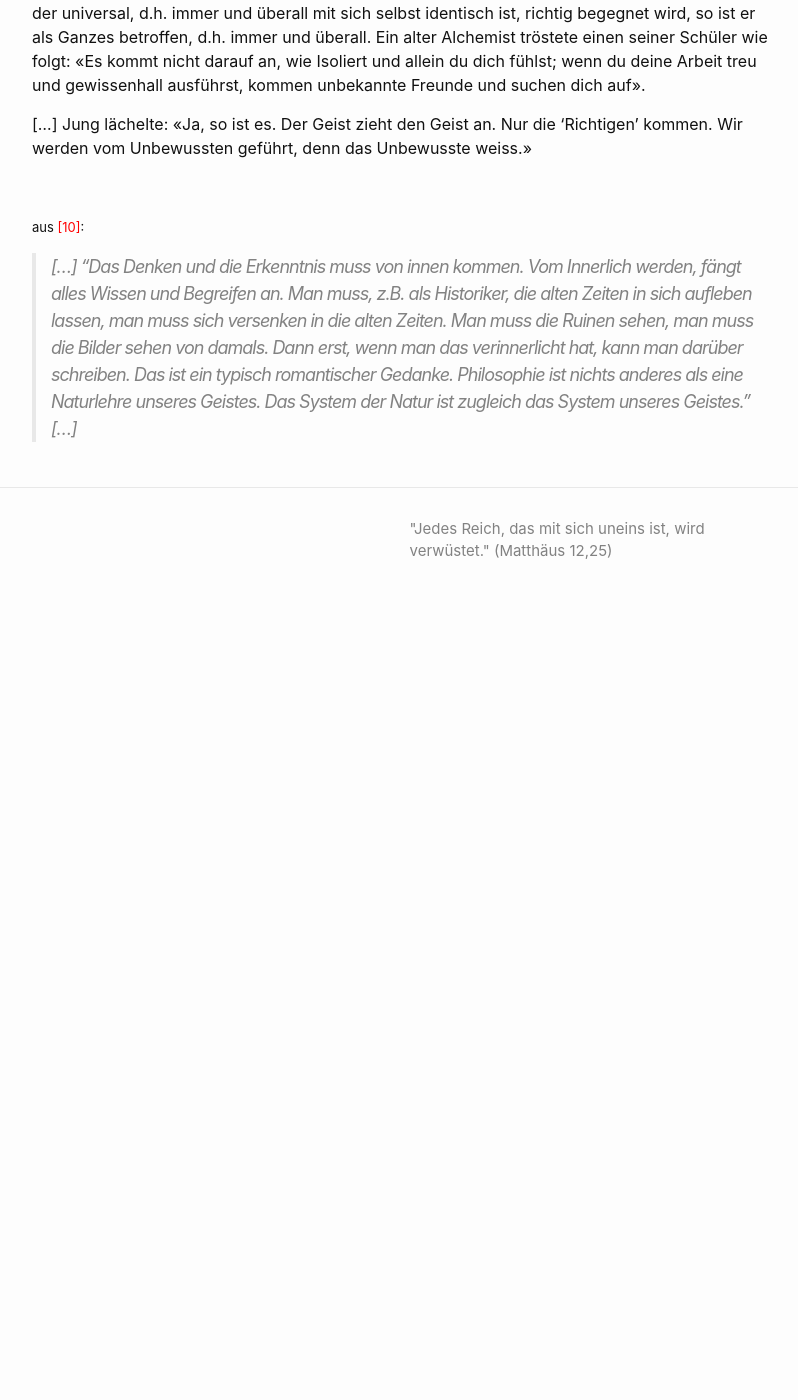
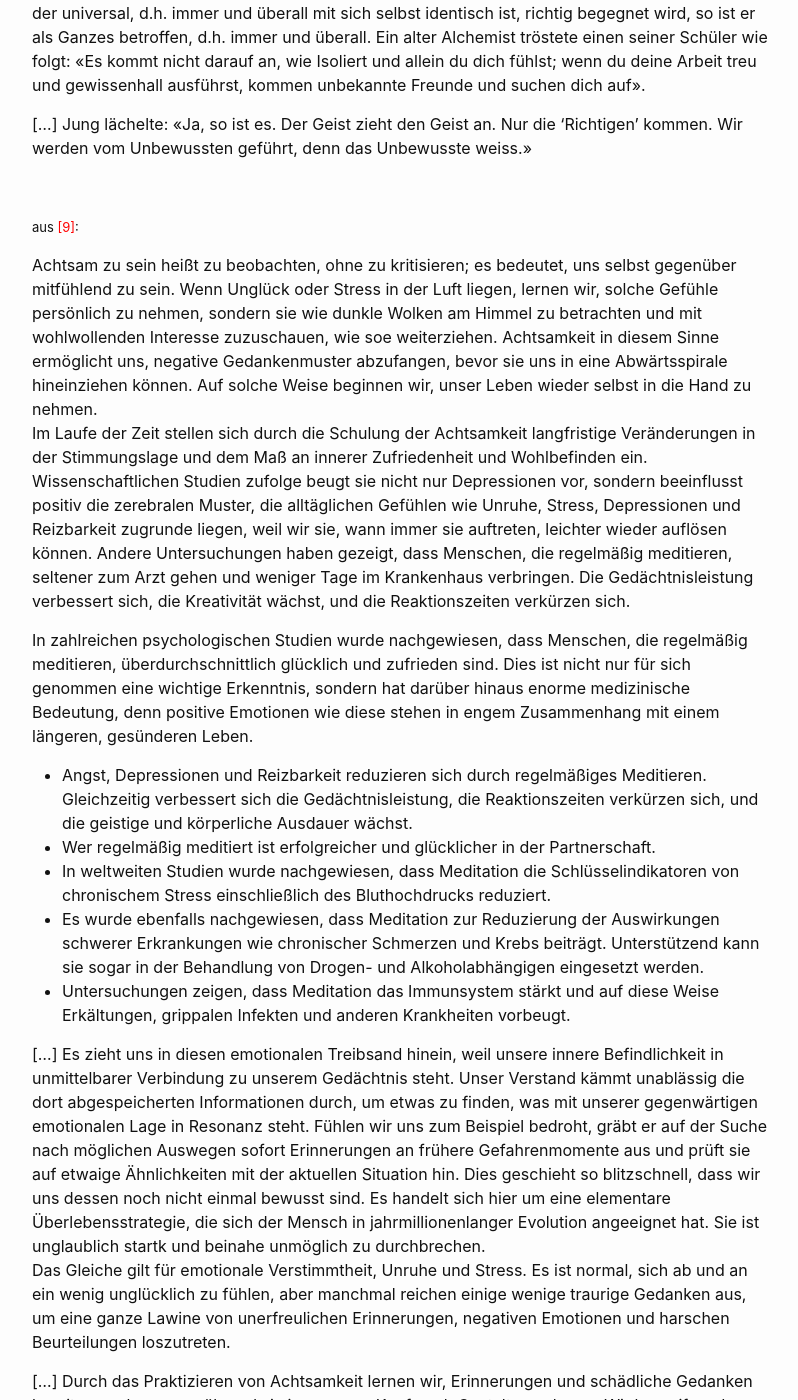
Before and after one commit to Hautaklyttn/-selbst-, a Jekyll site: the page built from docs/various.md, in a window 1280 px wide and 1400 px high, scrolled down 25464 px. Shown: the whole window, without its empty margins (238-1036 px from the left). Built offline with Jekyll 4.4.1, drawn with Linux system fonts in a browser that asks for light colours; before the commit the page ends 26087 px from its top, so only the background shows below that; some of the changed text lies outside the part shown.

Commit message:
Text update

```diff
--- a/docs/various.md
+++ b/docs/various.md
@@ -496,6 +496,27 @@ sowohl für die Schönheit der Bewegung oder die Schönheit eines persönlichen
 
 [...] Jung lächelte: «Ja, so ist es. Der Geist zieht den Geist an. Nur die 'Richtigen' kommen. Wir werden vom Unbewussten geführt, denn das Unbewusste weiss.»
 
+&nbsp;
+
+<a name="book9"></a> <font size="-1">aus <span style="color:red ">[9]</span>:</font>
+&nbsp;
+
+Achtsam zu sein heißt zu beobachten, ohne zu kritisieren; es bedeutet, uns selbst gegenüber mitfühlend zu sein. Wenn Unglück oder Stress in der Luft liegen, lernen wir, solche Gefühle persönlich zu nehmen, sondern sie wie dunkle Wolken am Himmel zu betrachten und mit wohlwollenden Interesse zuzuschauen, wie soe weiterziehen. Achtsamkeit in diesem Sinne ermöglicht uns, negative Gedankenmuster abzufangen, bevor sie uns in eine Abwärtsspirale hineinziehen können. Auf solche  Weise beginnen wir, unser Leben wieder selbst in die Hand zu nehmen.
+Im Laufe der Zeit stellen sich durch die Schulung der Achtsamkeit langfristige Veränderungen in der Stimmungslage und dem Maß an innerer Zufriedenheit und Wohlbefinden ein. Wissenschaftlichen Studien zufolge beugt sie nicht nur Depressionen vor, sondern beeinflusst positiv die zerebralen Muster, die alltäglichen Gefühlen wie Unruhe, Stress, Depressionen und Reizbarkeit zugrunde liegen, weil wir sie, wann immer sie auftreten, leichter wieder auflösen können. Andere Untersuchungen haben gezeigt, dass Menschen, die regelmäßig meditieren, seltener zum Arzt gehen und weniger Tage im Krankenhaus verbringen. Die Gedächtnisleistung verbessert sich, die Kreativität wächst, und die Reaktionszeiten verkürzen sich.
+
+In zahlreichen psychologischen Studien wurde nachgewiesen, dass Menschen, die regelmäßig meditieren, überdurchschnittlich glücklich und zufrieden sind. Dies ist nicht nur für sich genommen eine wichtige Erkenntnis, sondern hat darüber hinaus enorme medizinische Bedeutung, denn positive Emotionen wie diese stehen in engem Zusammenhang mit einem längeren, gesünderen Leben.
+  - Angst, Depressionen und Reizbarkeit reduzieren sich durch regelmäßiges Meditieren. Gleichzeitig verbessert sich die  Gedächtnisleistung, die Reaktionszeiten verkürzen sich, und die geistige und körperliche Ausdauer wächst.
+  - Wer regelmäßig meditiert ist erfolgreicher und glücklicher in der Partnerschaft.
+  - In weltweiten Studien wurde nachgewiesen, dass Meditation die Schlüsselindikatoren von chronischem Stress einschließlich des Bluthochdrucks reduziert.
+  - Es wurde ebenfalls nachgewiesen, dass Meditation zur Reduzierung der Auswirkungen schwerer Erkrankungen wie chronischer Schmerzen und Krebs beiträgt. Unterstützend kann sie sogar in der Behandlung von Drogen- und Alkoholabhängigen eingesetzt werden.
+  - Untersuchungen zeigen, dass Meditation das Immunsystem stärkt und auf diese Weise Erkältungen, grippalen Infekten und anderen Krankheiten vorbeugt.
+
+[...] Es zieht uns in diesen emotionalen Treibsand hinein, weil unsere innere Befindlichkeit in unmittelbarer Verbindung zu unserem Gedächtnis steht. Unser Verstand kämmt unablässig die dort abgespeicherten Informationen durch, um etwas zu finden, was mit unserer gegenwärtigen emotionalen Lage in Resonanz steht. Fühlen wir uns zum Beispiel bedroht, gräbt er auf der Suche nach möglichen Auswegen sofort Erinnerungen an frühere Gefahrenmomente aus und prüft sie auf etwaige Ähnlichkeiten mit der aktuellen Situation hin. Dies geschieht so blitzschnell, dass wir uns dessen noch nicht einmal bewusst sind. Es handelt sich hier um eine elementare Überlebensstrategie, die sich der Mensch in jahrmillionenlanger Evolution angeeignet hat. Sie ist unglaublich startk und beinahe unmöglich zu durchbrechen.
+Das Gleiche gilt für emotionale Verstimmtheit, Unruhe und Stress. Es ist normal, sich ab und an ein wenig unglücklich zu fühlen, aber manchmal reichen einige wenige traurige Gedanken aus, um eine ganze Lawine von unerfreulichen Erinnerungen, negativen Emotionen und harschen Beurteilungen loszutreten.
+
+[...] Durch das Praktizieren von Achtsamkeit lernen wir, Erinnerungen und schädliche Gedanken bereits zu erkennen, während sie in unserem Kopf noch Gestalt annehmen. Wir begreifen, dass sie unserem Gedächtnis entspringen. Sie sind wie Propaganda, sie sind nicht echt. Sie sind nicht wir selbst. Wir können lernen zuzuschauen, wie negative Gedanken auftauchen, sie ein Weilchen stehen zu lassen und dann mit anzusehen, wie sie sich vor unseren Augen einfach in Luft auflösen. Und wenn das passiert, geschieht bisweilen etwas höchst Erstaunliches: Ein Gefühl des tiefen Glücks und der inneren Ruhe macht sich in der entstehenden Leere breit.
+
+[...] In einer neuen Studie wurde dies anhand von Gehirnscans nachgewiesen: Bei Menschen, die den ganzen Tag wie aufgescheucht durch die Gegend hetzen, denen es schwerfällt, in der Gegenwart zu sein, und die ihre Ziele so sehr in den Mittelpunkt stellen, dass sie die Verbindung zur äußeren Welt verlieren, ist die Amygdala (jener irrtümliche Teil des Gehirns, der im Kampf-oder-Flucht-Geschehen eine zentrale Rolle spielt) die ganze Zeit über auf >>Alarmstufe Rot<< geschaltet. Da wir bei der Bewertung eines aktuellen Szenarios immer auch andere Bedrohungen und Verluste mit einbeziehen, schaltet das Kampf-oder-Flucht-System unseres Körpers nicht ab, wenn die Gefahr vorüber ist. Anders als die Gazellen hören wir nicht auf zu rennen. Und so können sich durch unsere Art zu reagieren vorübergehende unproblematische Emotionen zu dauerhaften Belastung auswachsen. Kurz gesagt, unser Verstand kann die Situation wesentlich schlimmer machen, als sie ist. Dies gilt auch für viele andere alltäglichen Gefühle.
 
 &nbsp;
 
```
